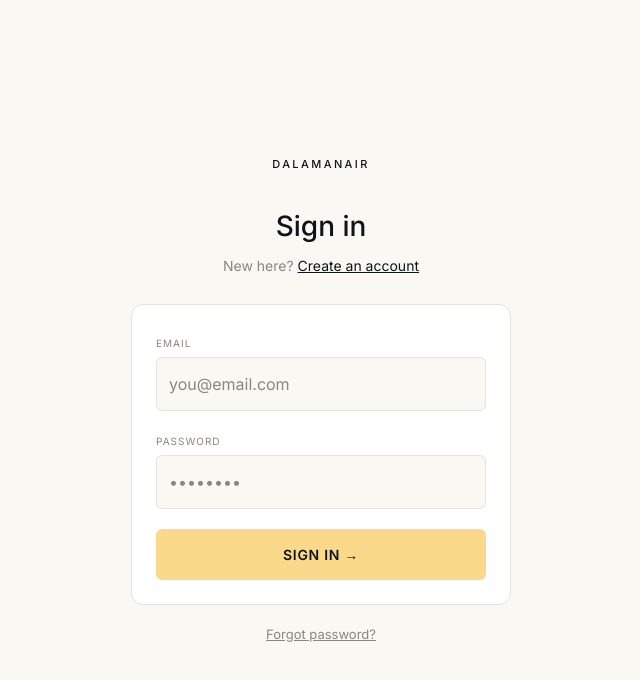
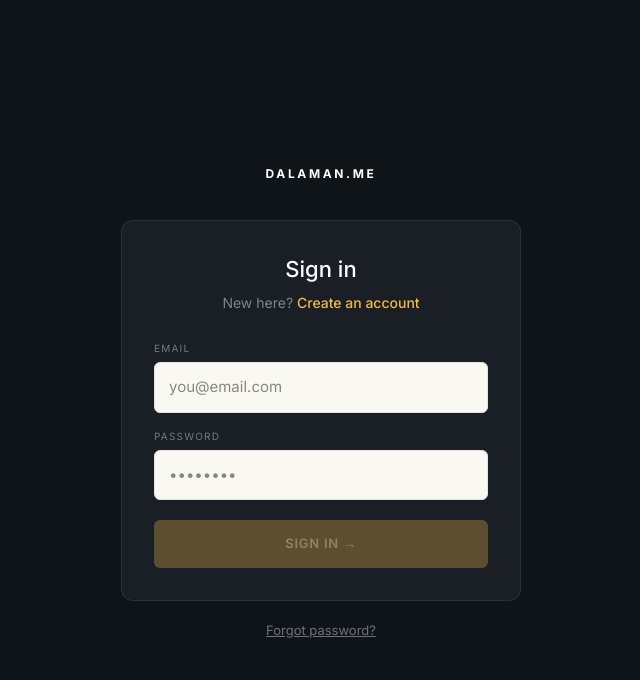
Before and after one commit to myicmeler/dalamanair, a Next.js app: page /auth/signin in a window 1280 px wide. Shown: the top 680 px of the page, without its empty margins (319-959 px from the left). Built offline with nearby package versions, Linux system fonts and the light colour scheme; no server answers.

Commit message:
Add files via upload

```diff
--- a/app/auth/signin/page.tsx
+++ b/app/auth/signin/page.tsx
@@ -1,5 +1,5 @@
 'use client'
-import { useState, Suspense } from 'react'
+import { useState, useEffect, Suspense } from 'react'
 import { useRouter, useSearchParams } from 'next/navigation'
 import Link from 'next/link'
 import { createClient } from '@/lib/supabase'
@@ -14,46 +14,145 @@ function SignInContent() {
   const [loading, setLoading] = useState(false)
   const redirect = params.get('redirect') ?? '/'
 
+  // Check if already signed in
+  useEffect(() => {
+    supabase.auth.getSession().then(({ data: { session } }: any) => {
+      if (session) router.push(decodeURIComponent(redirect))
+    })
+  }, [])
+
   async function handleSignIn() {
+    if (!email || !password) return
     setLoading(true); setError('')
-    const { error } = await supabase.auth.signInWithPassword({ email, password })
-    if (error) { setError(error.message); setLoading(false) }
-    else router.push(decodeURIComponent(redirect))
+    try {
+      const { data, error } = await supabase.auth.signInWithPassword({ email, password })
+      if (error) { setError(error.message); setLoading(false); return }
+      // Get user role and redirect accordingly
+      const { data: profile } = await supabase.from('users').select('role').eq('id', data.user.id).single()
+      const role = profile?.role
+      if (decodeURIComponent(redirect) !== '/') {
+        router.push(decodeURIComponent(redirect))
+      } else if (role === 'admin') {
+        router.push('/admin/')
+      } else if (role === 'provider') {
+        router.push('/provider/')
+      } else if (role === 'driver') {
+        router.push('/driver/')
+      } else {
+        router.push('/')
+      }
+      router.refresh()
+    } catch (err: any) {
+      setError(err.message)
+      setLoading(false)
+    }
   }
 
-  const inputStyle = { width:'100%', fontSize:'16px', padding:'14px 12px', marginTop:'4px', borderRadius:'6px' }
+  return (
+    <div style={{
+      minHeight:'100vh', backgroundColor:'#0f1419',
+      display:'flex', alignItems:'center', justifyContent:'center',
+      padding:'20px',
+    }}>
+      <div style={{width:'100%', maxWidth:'400px'}}>
+        {/* Logo */}
+        <div style={{textAlign:'center', marginBottom:'36px'}}>
+          <Link href="/" style={{
+            fontSize:'12px', fontWeight:'700', letterSpacing:'0.22em',
+            color:'#ffffff', textDecoration:'none', display:'inline-block'
+          }}>DALAMAN.ME</Link>
+        </div>
 
-  return (
-    <div style={{minHeight:'100vh', backgroundColor:'#faf8f3', display:'flex', alignItems:'center', justifyContent:'center', padding:'20px'}}>
-      <div style={{width:'100%', maxWidth:'380px'}}>
-        <Link href="/" style={{fontSize:'11px', letterSpacing:'0.22em', color:'#0f1419', display:'block', textAlign:'center', marginBottom:'32px', textDecoration:'none', fontWeight:'500'}}>DALAMANAIR</Link>
-        <h1 style={{fontSize:'28px', fontWeight:'500', color:'#0f1419', textAlign:'center', marginBottom:'8px'}}>Sign in</h1>
-        <p style={{fontSize:'14px', color:'#8a8680', textAlign:'center', marginBottom:'28px'}}>
-          New here? <Link href="/auth/signup" style={{color:'#0f1419', textDecoration:'underline'}}>Create an account</Link>
-        </p>
-        <div style={{backgroundColor:'#ffffff', border:'1px solid #e5e3dd', borderRadius:'12px', padding:'24px'}}>
+        {/* Card */}
+        <div style={{
+          backgroundColor:'#1a1f26',
+          border:'1px solid rgba(255,255,255,0.08)',
+          borderRadius:'12px', padding:'32px',
+        }}>
+          <h1 style={{
+            fontSize:'22px', fontWeight:'500', color:'#ffffff',
+            marginBottom:'6px', textAlign:'center'
+          }}>Sign in</h1>
+          <p style={{fontSize:'14px', color:'rgba(255,255,255,0.45)', textAlign:'center', marginBottom:'28px'}}>
+            New here?{' '}
+            <Link href="/auth/signup/" style={{color:'#f4b942', textDecoration:'none', fontWeight:'500'}}>
+              Create an account
+            </Link>
+          </p>
+
           <div style={{marginBottom:'16px'}}>
-            <label style={{fontSize:'10px', letterSpacing:'0.1em', textTransform:'uppercase', color:'#8a8680'}}>Email</label>
-            <input type="email" value={email} onChange={e => setEmail(e.target.value)} placeholder="you@email.com"
-              onKeyDown={e => e.key==='Enter' && handleSignIn()} style={inputStyle} />
+            <label style={{
+              fontSize:'10px', letterSpacing:'0.12em', textTransform:'uppercase',
+              color:'rgba(255,255,255,0.4)', display:'block', marginBottom:'6px'
+            }}>Email</label>
+            <input
+              type="email" value={email}
+              onChange={e => setEmail(e.target.value)}
+              onKeyDown={e => e.key === 'Enter' && handleSignIn()}
+              placeholder="you@email.com"
+              style={{
+                width:'100%', fontSize:'15px', padding:'13px 14px',
+                backgroundColor:'rgba(255,255,255,0.06)',
+                border:'1px solid rgba(255,255,255,0.12)',
+                borderRadius:'6px', color:'#ffffff',
+                outline:'none', boxSizing:'border-box',
+              }}
+            />
           </div>
+
           <div style={{marginBottom:'20px'}}>
-            <label style={{fontSize:'10px', letterSpacing:'0.1em', textTransform:'uppercase', color:'#8a8680'}}>Password</label>
-            <input type="password" value={password} onChange={e => setPassword(e.target.value)} placeholder="••••••••"
-              onKeyDown={e => e.key==='Enter' && handleSignIn()} style={inputStyle} />
+            <label style={{
+              fontSize:'10px', letterSpacing:'0.12em', textTransform:'uppercase',
+              color:'rgba(255,255,255,0.4)', display:'block', marginBottom:'6px'
+            }}>Password</label>
+            <input
+              type="password" value={password}
+              onChange={e => setPassword(e.target.value)}
+              onKeyDown={e => e.key === 'Enter' && handleSignIn()}
+              placeholder="••••••••"
+              style={{
+                width:'100%', fontSize:'15px', padding:'13px 14px',
+                backgroundColor:'rgba(255,255,255,0.06)',
+                border:'1px solid rgba(255,255,255,0.12)',
+                borderRadius:'6px', color:'#ffffff',
+                outline:'none', boxSizing:'border-box',
+              }}
+            />
           </div>
-          {error && <p style={{fontSize:'13px', color:'#A32D2D', textAlign:'center', marginBottom:'12px'}}>{error}</p>}
-          <button onClick={handleSignIn} disabled={loading||!email||!password} style={{
-            width:'100%', backgroundColor:(loading||!email||!password)?'#fad98a':'#f4b942',
-            color:'#0f1419', fontWeight:'600', fontSize:'14px', letterSpacing:'0.05em',
-            textTransform:'uppercase', padding:'15px', borderRadius:'6px',
-            border:'none', cursor:(loading||!email||!password)?'not-allowed':'pointer'
-          }}>
+
+          {error && (
+            <div style={{
+              backgroundColor:'rgba(162,45,45,0.15)',
+              border:'1px solid rgba(162,45,45,0.3)',
+              borderRadius:'6px', padding:'10px 14px',
+              marginBottom:'16px',
+            }}>
+              <p style={{fontSize:'13px', color:'#f09595', margin:'0', textAlign:'center'}}>{error}</p>
+            </div>
+          )}
+
+          <button
+            onClick={handleSignIn}
+            disabled={loading || !email || !password}
+            style={{
+              width:'100%', padding:'14px',
+              backgroundColor: (!loading && email && password) ? '#f4b942' : 'rgba(244,185,66,0.3)',
+              color: (!loading && email && password) ? '#0f1419' : 'rgba(255,255,255,0.3)',
+              fontWeight:'600', fontSize:'13px',
+              letterSpacing:'0.06em', textTransform:'uppercase',
+              borderRadius:'6px', border:'none',
+              cursor: (!loading && email && password) ? 'pointer' : 'not-allowed',
+              transition:'background 0.2s',
+            }}
+          >
             {loading ? 'Signing in...' : 'Sign in →'}
           </button>
         </div>
-        <p style={{fontSize:'13px', color:'#8a8680', textAlign:'center', marginTop:'20px'}}>
-          <Link href="/auth/reset" style={{color:'#8a8680', textDecoration:'underline'}}>Forgot password?</Link>
+
+        <p style={{fontSize:'13px', color:'rgba(255,255,255,0.3)', textAlign:'center', marginTop:'20px'}}>
+          <Link href="/auth/reset/" style={{color:'rgba(255,255,255,0.4)', textDecoration:'underline'}}>
+            Forgot password?
+          </Link>
         </p>
       </div>
     </div>
@@ -61,5 +160,9 @@ function SignInContent() {
 }
 
 export default function SignInPage() {
-  return <Suspense fallback={<div style={{minHeight:'100vh', backgroundColor:'#faf8f3'}}/>}><SignInContent /></Suspense>
+  return (
+    <Suspense fallback={<div style={{minHeight:'100vh', backgroundColor:'#0f1419'}} />}>
+      <SignInContent />
+    </Suspense>
+  )
 }
```
